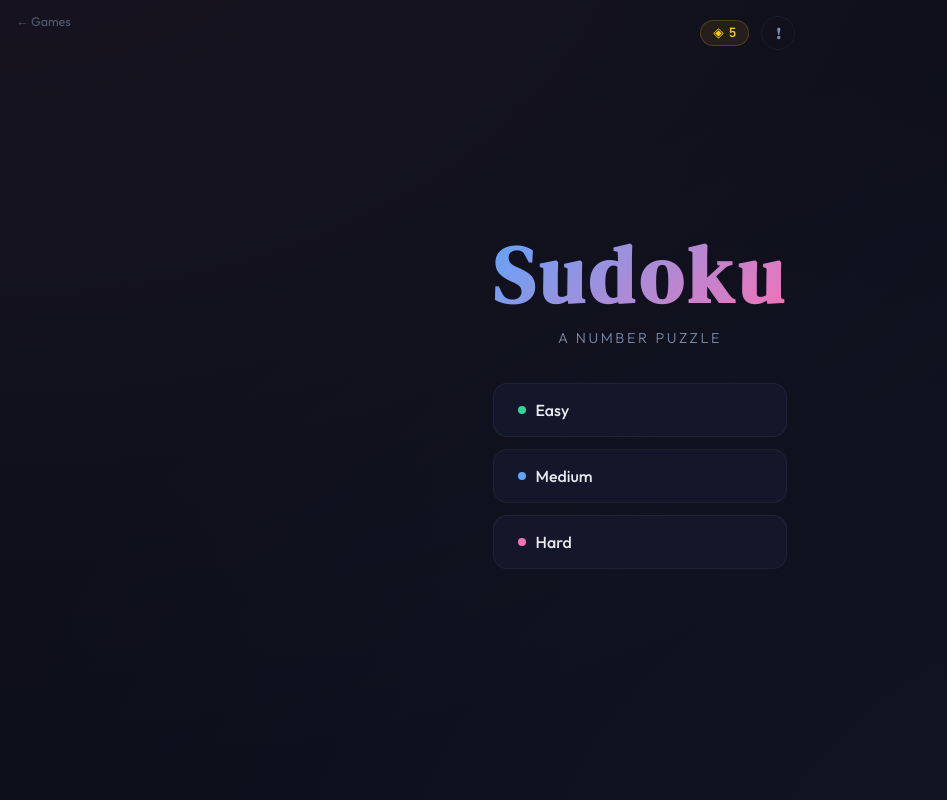
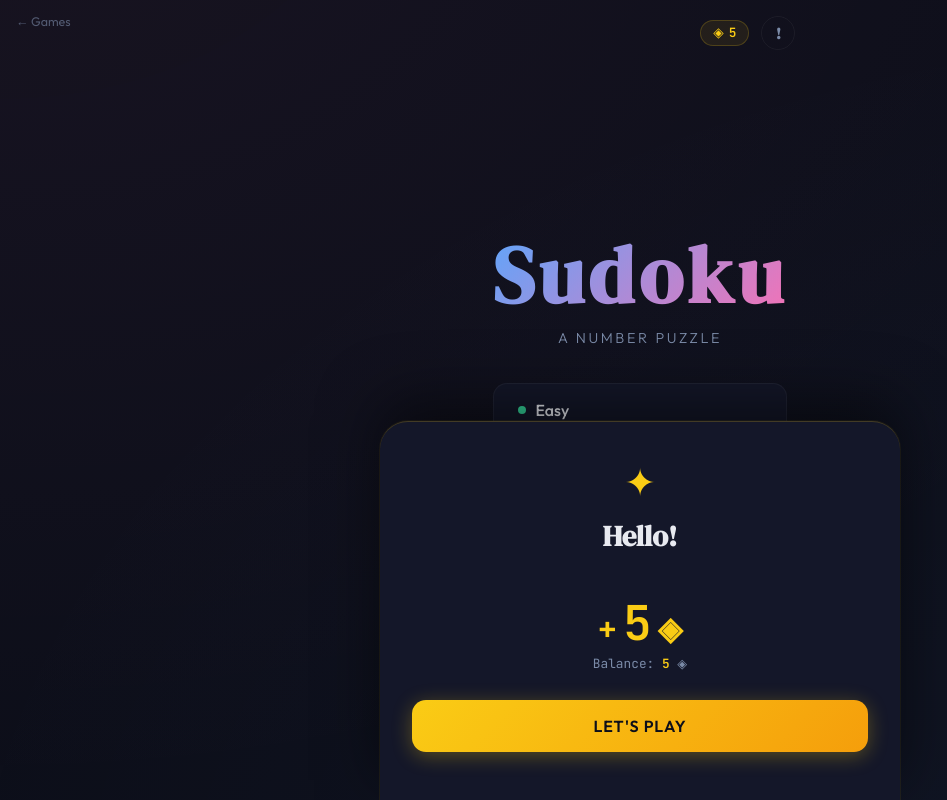
Before and after one commit to gracermy/gracermy.github.io, a plain HTML site: page games/sudoku/index.html in a window 1280 px wide. Shown: the whole page, without its empty margins (0-947 px from the left). Drawn offline with Linux system fonts and the light colour scheme.

Commit message:
Sudoku UX: daily overlay, streak badge, coin animation, pause bug fix
- Replace auto-dismiss daily toast with a tap-to-dismiss bottom sheet
  overlay that slides up over the home content; shows welcome message,
  streak, count-up coin reward, and a "Let's play" button
- Add 🔥 N streak badge next to coin display on home screen (shown
  when streak >= 2)
- Coin count-up animation in success modal (ticks from 0 to reward
  over 700ms before updating the coin balance display)
- Fix pause state bug in hint shop: save/restore paused flag on open/
  close instead of unconditionally setting paused=false on close
- Remove unused newTotal variable; remove dead toast CSS

Co-Authored-By: Claude Sonnet 4.6 <noreply@anthropic.com>

```diff
--- a/games/sudoku/index.html
+++ b/games/sudoku/index.html
@@ -10,14 +10,17 @@
 <body>
 <a href="/games/" class="back-link">← Games</a>
 
-<!-- DAILY REWARD TOAST -->
-<div class="daily-toast" id="dailyToast">
-  <div class="daily-toast-inner">
-    <span class="daily-toast-icon">✦</span>
-    <div class="daily-toast-text">
-      <span class="daily-toast-title" id="dailyToastTitle">Daily reward!</span>
-      <span class="daily-toast-sub" id="dailyToastSub"></span>
+<!-- DAILY REWARD OVERLAY -->
+<div class="daily-overlay" id="dailyOverlay">
+  <div class="daily-overlay-content">
+    <div class="daily-overlay-icon">✦</div>
+    <h2 class="daily-overlay-title" id="dailyOverlayTitle">Welcome back!</h2>
+    <div class="daily-overlay-streak" id="dailyOverlayStreak"></div>
+    <div class="daily-overlay-reward">
+      <span class="daily-overlay-plus">+</span><span class="daily-overlay-amount" id="dailyOverlayAmount">0</span><span class="daily-overlay-coin">◈</span>
     </div>
+    <div class="daily-overlay-balance">Balance: <span class="daily-overlay-balance-val" id="dailyOverlayBalance">0</span> ◈</div>
+    <button class="daily-overlay-btn" onclick="dismissDailyOverlay()">Let's play</button>
   </div>
 </div>
 
@@ -92,8 +95,11 @@
 <!-- HOME -->
 <div id="home" class="screen active">
   <div class="home-actions">
-    <div class="coin-display" id="homeCoinDisplay">
-      <span class="coin-icon">◈</span><span class="coin-count" id="homeCoinCount">0</span>
+    <div class="home-stats">
+      <div class="streak-badge" id="streakBadge" style="display:none;"></div>
+      <div class="coin-display" id="homeCoinDisplay">
+        <span class="coin-icon">◈</span><span class="coin-count" id="homeCoinCount">0</span>
+      </div>
     </div>
     <button class="btn-icon info" onclick="openTutorial()" title="How to play">
       <span class="icon-bang" style="color:var(--text-dim);">!</span>
--- a/games/sudoku/style.css
+++ b/games/sudoku/style.css
@@ -233,6 +233,79 @@ body::before {
 .tg-cell.tg-br { border-right: 1.5px solid rgba(96,165,250,0.3); }
 .tg-cell.tg-bb { border-bottom: 1.5px solid rgba(96,165,250,0.3); }
 
+/* DAILY REWARD OVERLAY */
+.daily-overlay {
+  display: none; position: fixed; inset: 0; z-index: 400;
+  align-items: flex-end; justify-content: center;
+  padding-bottom: 0;
+}
+.daily-overlay.active { display: flex; }
+.daily-overlay-content {
+  width: 100%; max-width: 520px;
+  background: var(--bg-surface);
+  border-top: 1px solid rgba(250,204,21,0.2);
+  border-radius: 28px 28px 0 0;
+  padding: 36px 32px 48px;
+  text-align: center;
+  box-shadow: 0 -20px 60px rgba(0,0,0,0.5), 0 0 0 1px rgba(250,204,21,0.08);
+  animation: slideUpSheet 0.45s cubic-bezier(0.34,1.4,0.64,1);
+}
+@keyframes slideUpSheet {
+  from { transform: translateY(100%); opacity: 0; }
+  to   { transform: translateY(0);    opacity: 1; }
+}
+.daily-overlay-icon {
+  font-size: 2.4rem; color: #facc15;
+  margin-bottom: 10px;
+  animation: popIn 0.4s 0.3s cubic-bezier(0.34,1.6,0.64,1) both;
+}
+@keyframes popIn {
+  from { transform: scale(0.4); opacity: 0; }
+  to   { transform: scale(1);   opacity: 1; }
+}
+.daily-overlay-title {
+  font-family: 'DM Serif Display', serif; font-size: 1.8rem;
+  margin-bottom: 6px; color: var(--text);
+}
+.daily-overlay-streak {
+  font-size: 0.88rem; color: var(--text-dim); min-height: 1.2em;
+  margin-bottom: 20px; letter-spacing: 0.04em;
+}
+.daily-overlay-reward {
+  display: inline-flex; align-items: baseline; gap: 6px;
+  font-family: 'JetBrains Mono', monospace;
+  font-size: 3rem; font-weight: 700; color: #facc15;
+  line-height: 1; margin-bottom: 8px;
+}
+.daily-overlay-plus { font-size: 2rem; }
+.daily-overlay-coin { font-size: 2rem; }
+.daily-overlay-balance {
+  font-size: 0.8rem; color: var(--text-dim); margin-bottom: 28px;
+  font-family: 'JetBrains Mono', monospace;
+}
+.daily-overlay-balance-val { color: #facc15; font-weight: 600; }
+.daily-overlay-btn {
+  width: 100%; padding: 16px;
+  border: none; border-radius: 14px;
+  background: linear-gradient(135deg, #facc15, #f59e0b);
+  color: #0d0f1a; font-family: 'Outfit', sans-serif;
+  font-size: 1rem; font-weight: 700; letter-spacing: 0.06em;
+  text-transform: uppercase; cursor: pointer;
+  transition: transform 0.15s, box-shadow 0.15s;
+  box-shadow: 0 4px 20px rgba(250,204,21,0.3);
+}
+.daily-overlay-btn:hover  { transform: translateY(-1px); box-shadow: 0 6px 24px rgba(250,204,21,0.4); }
+.daily-overlay-btn:active { transform: scale(0.98); }
+
+/* HOME STATS ROW */
+.home-stats { display: flex; align-items: center; gap: 8px; }
+.streak-badge {
+  font-size: 0.8rem; font-weight: 600; color: #fb923c;
+  background: rgba(251,146,60,0.12); border: 1px solid rgba(251,146,60,0.25);
+  border-radius: 20px; padding: 4px 10px;
+  font-family: 'Outfit', sans-serif;
+}
+
 /* COIN DISPLAY */
 .coin-display {
   display: flex; align-items: center; gap: 5px;
@@ -252,28 +325,17 @@ body::before {
 .coin-earned {
   color: #facc15; font-weight: 700; font-size: 0.95rem;
 }
+.coin-reward-row {
+  display: flex; justify-content: center; margin: 4px 0 2px;
+}
+.coin-earned-label {
+  font-family: 'JetBrains Mono', monospace;
+  font-size: 1.3rem; font-weight: 700; color: #facc15;
+}
+.new-best-line {
+  font-size: 0.82rem; color: var(--pink); font-weight: 600; margin-top: 4px;
+}
 
-/* DAILY TOAST */
-.daily-toast {
-  position: fixed; bottom: 28px; left: 50%; transform: translateX(-50%) translateY(80px);
-  z-index: 300; transition: transform 0.4s cubic-bezier(0.34,1.56,0.64,1), opacity 0.4s ease;
-  opacity: 0; pointer-events: none;
-}
-.daily-toast.visible { transform: translateX(-50%) translateY(0); opacity: 1; }
-.daily-toast-inner {
-  display: flex; align-items: center; gap: 12px;
-  background: var(--bg-surface); border: 1px solid rgba(250,204,21,0.3);
-  border-radius: 16px; padding: 14px 20px;
-  box-shadow: 0 8px 32px rgba(0,0,0,0.4), 0 0 0 1px rgba(250,204,21,0.1);
-  white-space: nowrap;
-}
-.daily-toast-icon { font-size: 1.3rem; color: #facc15; }
-.daily-toast-text { display: flex; flex-direction: column; gap: 2px; }
-.daily-toast-title {
-  font-family: 'JetBrains Mono', monospace; font-size: 0.9rem;
-  font-weight: 700; color: #facc15;
-}
-.daily-toast-sub { font-size: 0.75rem; color: var(--text-dim); }
 
 /* HINT CELL */
 .cell.hint-revealed { color: #facc15 !important; }
--- a/games/sudoku/sudoku.js
+++ b/games/sudoku/sudoku.js
@@ -136,12 +136,33 @@ function updateCoinUI() {
   document.getElementById('gameCoinCount').textContent = c;
 }
 
-function showDailyToast(reward, streak) {
-  const toast = document.getElementById('dailyToast');
-  document.getElementById('dailyToastTitle').textContent = `+${reward} coins`;
-  document.getElementById('dailyToastSub').textContent = streak > 1 ? `${streak}-day streak 🔥` : 'Daily login reward';
-  toast.classList.add('visible');
-  setTimeout(() => toast.classList.remove('visible'), 3500);
+function showDailyOverlay(reward, streak, totalCoins) {
+  const profile = loadProfile();
+  document.getElementById('dailyOverlayTitle').textContent =
+    profile.totalSolved === 0 ? 'Hello!' : 'Welcome back!';
+  document.getElementById('dailyOverlayStreak').textContent =
+    streak > 1 ? `🔥 ${streak}-day streak` : '';
+  document.getElementById('dailyOverlayBalance').textContent = totalCoins;
+
+  /* count-up the reward amount */
+  const amountEl = document.getElementById('dailyOverlayAmount');
+  amountEl.textContent = '0';
+  let current = 0;
+  const duration = 600;
+  const steps = 20;
+  const increment = reward / steps;
+  const interval = duration / steps;
+  const counter = setInterval(() => {
+    current = Math.min(current + increment, reward);
+    amountEl.textContent = Math.round(current);
+    if (current >= reward) clearInterval(counter);
+  }, interval);
+
+  document.getElementById('dailyOverlay').classList.add('active');
+}
+
+function dismissDailyOverlay() {
+  document.getElementById('dailyOverlay').classList.remove('active');
 }
 
 function buildHome(){
@@ -154,6 +175,14 @@ function buildHome(){
     btn.onclick=()=>startGame(k);el.appendChild(btn);
   }
   updateCoinUI();
+  const profile = loadProfile();
+  const streakEl = document.getElementById('streakBadge');
+  if (profile.streak >= 2) {
+    streakEl.textContent = `🔥 ${profile.streak}`;
+    streakEl.style.display = '';
+  } else {
+    streakEl.style.display = 'none';
+  }
 }
 function showScreen(id){document.querySelectorAll('.screen').forEach(s=>s.classList.remove('active'));document.getElementById(id).classList.add('active');}
 function cancelAnyModal(){document.querySelectorAll('.modal-overlay').forEach(m=>m.classList.remove('active'));paused=false;}
@@ -243,27 +272,26 @@ function placeNumber(num){
 /* ═══ HINTS ═══ */
 const HINT_COST_RANDOM = 2;
 const HINT_COST_CHOSEN = 5;
+let hintWasPausedBefore = false;
 
 function openHintShop() {
-  if (paused || revealed) return;
+  if (revealed) return;
+  hintWasPausedBefore = paused;
   document.getElementById('hintModalCoins').textContent = getCoins();
   const hasSelected = selectedCell && !clueMap[selectedCell.row][selectedCell.col];
   const canAffordRandom = getCoins() >= HINT_COST_RANDOM;
   const canAffordChosen = getCoins() >= HINT_COST_CHOSEN;
   document.getElementById('hintRandom').disabled = !canAffordRandom;
   document.getElementById('hintChosen').disabled = !canAffordChosen || !hasSelected;
-  if (!hasSelected) {
-    document.getElementById('hintChosen').querySelector('.hint-option-desc').textContent = 'Select an empty cell first, then come back.';
-  } else {
-    document.getElementById('hintChosen').querySelector('.hint-option-desc').textContent = 'Reveals the cell you have selected.';
-  }
+  document.getElementById('hintChosen').querySelector('.hint-option-desc').textContent =
+    hasSelected ? 'Reveals the cell you have selected.' : 'Select an empty cell first, then come back.';
   paused = true;
   document.getElementById('hintModal').classList.add('active');
 }
 
 function closeHintShop() {
   document.getElementById('hintModal').classList.remove('active');
-  paused = false;
+  paused = hintWasPausedBefore;
 }
 
 function revealCell(row, col) {
@@ -316,12 +344,20 @@ function showModal(type){
     const isNew=submitBestTime('sudoku',currentDifficulty,seconds);
     const reward=COIN_REWARDS[currentDifficulty]||3;
     addCoins(reward);
-    updateCoinUI();
     icon.textContent='✦';icon.style.color='var(--pink)';title.textContent='Brilliant!';
     text.textContent=`Solved in ${fmt(seconds)}.`;
     bestEl.style.display='block';
-    bestEl.innerHTML=`<span class="coin-earned">+${reward} ◈</span>${isNew?' &nbsp;★ New best time!':''}`;
+    bestEl.innerHTML=`<div class="coin-reward-row"><span class="coin-earned-label">+<span id="coinCountUp">0</span> ◈ earned</span></div>${isNew?'<div class="new-best-line">★ New best time!</div>':''}`;
     actions.innerHTML=`<button class="btn-primary" onclick="closeModal();startGame('${currentDifficulty}')">Play Again</button><button class="btn-secondary" onclick="closeModal();doGoHome()">Home</button>`;
+    /* count-up animation */
+    let cur=0;
+    const steps=20, duration=700, inc=reward/steps;
+    const countEl=document.getElementById('coinCountUp');
+    const iv=setInterval(()=>{
+      cur=Math.min(cur+inc,reward);
+      countEl.textContent=Math.round(cur);
+      if(cur>=reward){clearInterval(iv);updateCoinUI();}
+    },duration/steps);
   }
   else if(type==='incomplete'){icon.textContent='○';icon.style.color='var(--text-dim)';title.textContent='Not Done Yet';text.textContent='Some cells are still empty.';actions.innerHTML=`<button class="btn-primary" onclick="closeModal();resumeTimer()">Continue</button>`;}
   else if(type==='errors'){icon.textContent='✕';icon.style.color='var(--error)';title.textContent='Not Quite';text.textContent='Some values are incorrect. The wrong cells are highlighted.';actions.innerHTML=`<button class="btn-primary" onclick="closeModal();resumeTimer()">Try Again</button>`;}
@@ -341,5 +377,5 @@ updateTutSlide();
 const daily = claimDailyReward();
 if (daily.awarded) {
   updateCoinUI();
-  setTimeout(() => showDailyToast(daily.reward, daily.streak), 800);
+  showDailyOverlay(daily.reward, daily.streak, daily.coins);
 }
```
